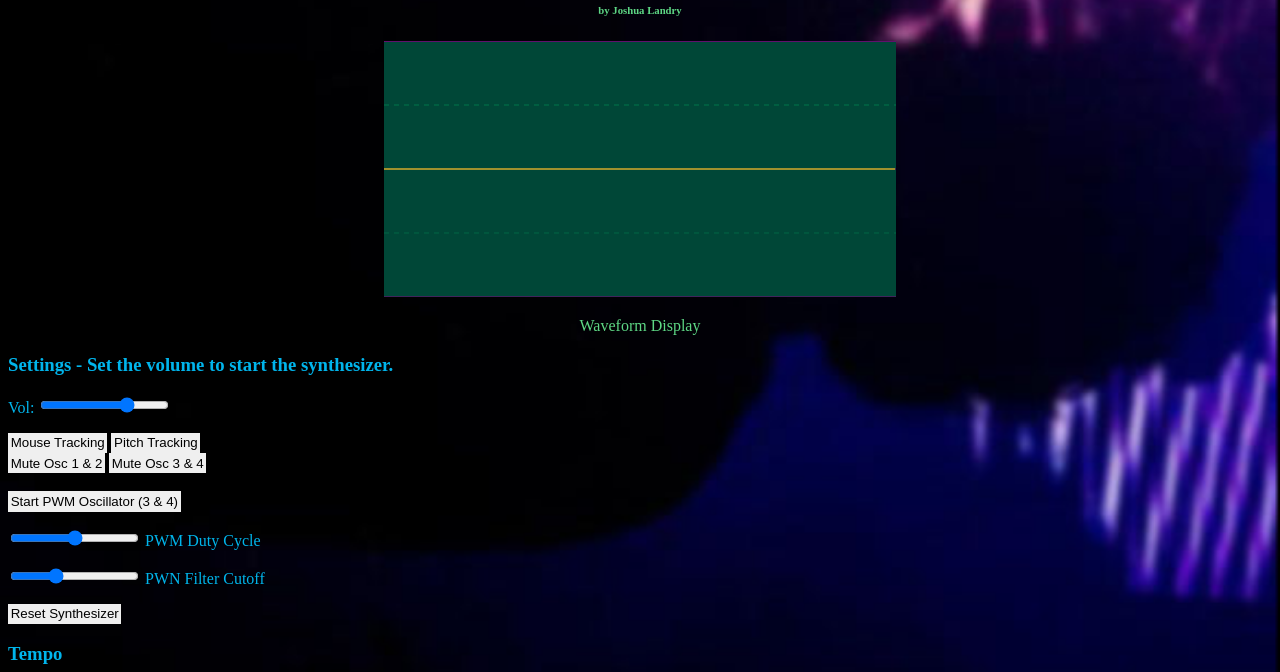
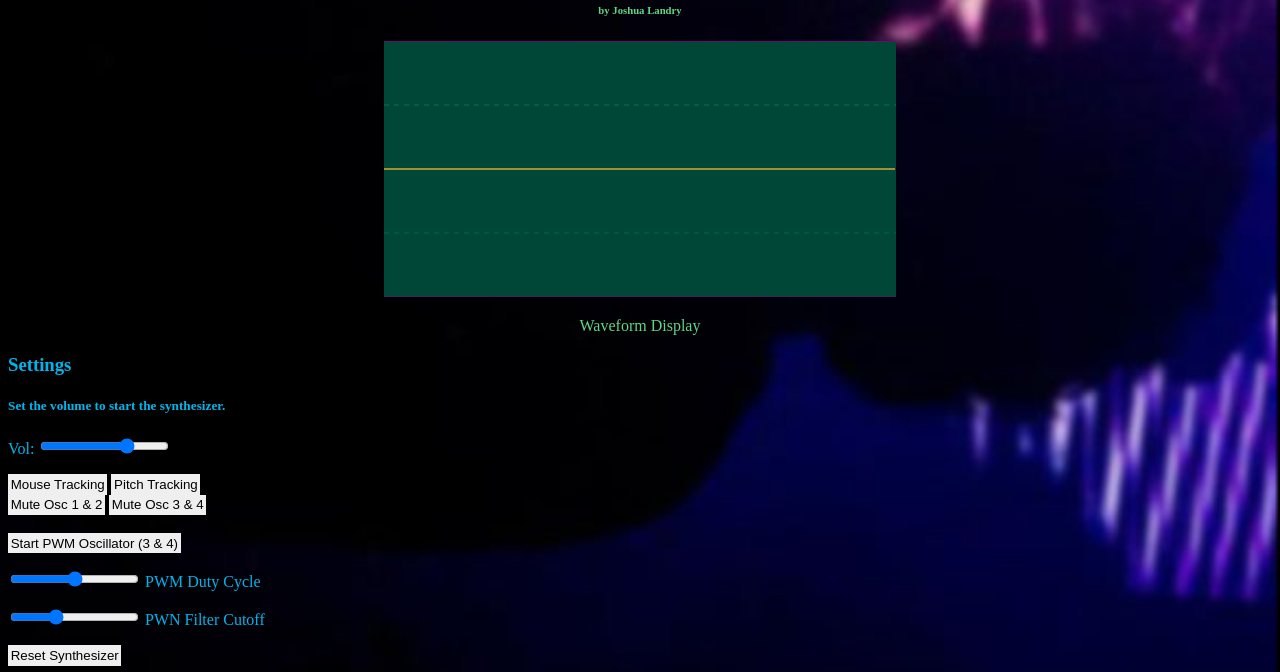
Before and after one commit to JoshLandry/Sinestrument1, a website: page views/index.html in a window 1280 px wide. Shown: the part 79-751 px from the top of the page. Drawn offline with Linux system fonts and the light colour scheme.

Commit message:
made UI clearer

```diff
--- a/views/index.html
+++ b/views/index.html
@@ -12,7 +12,8 @@
     <div>
         <p>Waveform Display</p>
     </div>
-    <h3>Settings - Set the volume to start the synthesizer.</h3>
+    <h3>Settings</h3>
+        <h5 class="blue">Set the volume to start the synthesizer.</h5>
         <p class="blue"> Vol: <input class="volume" type="range" value="0.035" min="0.0" max="0.05" step="0.005" onchange="volumechange()" oninput="volumechange()">
         </p>
         <button class="mouseTrackButton">Mouse Tracking</button>
```
